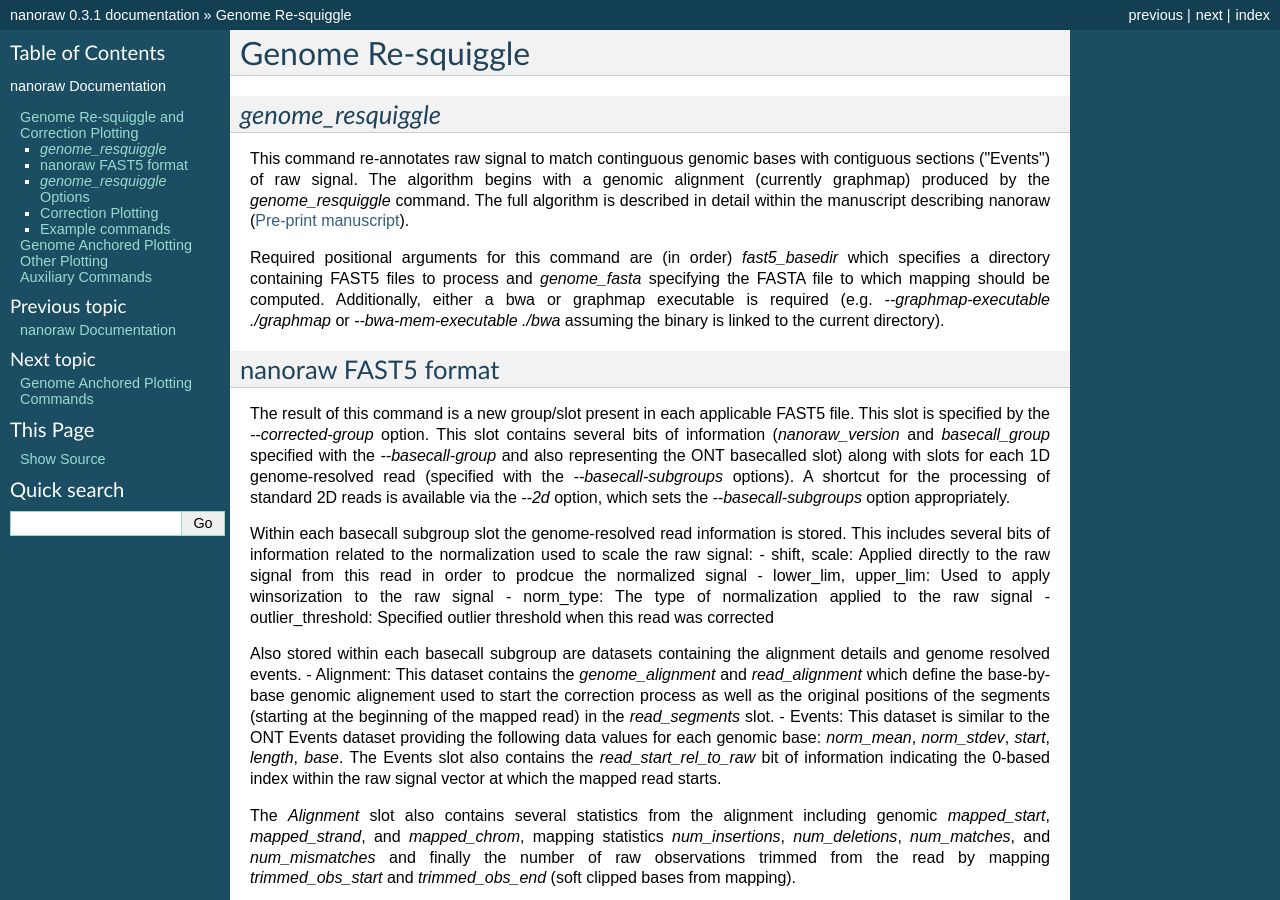
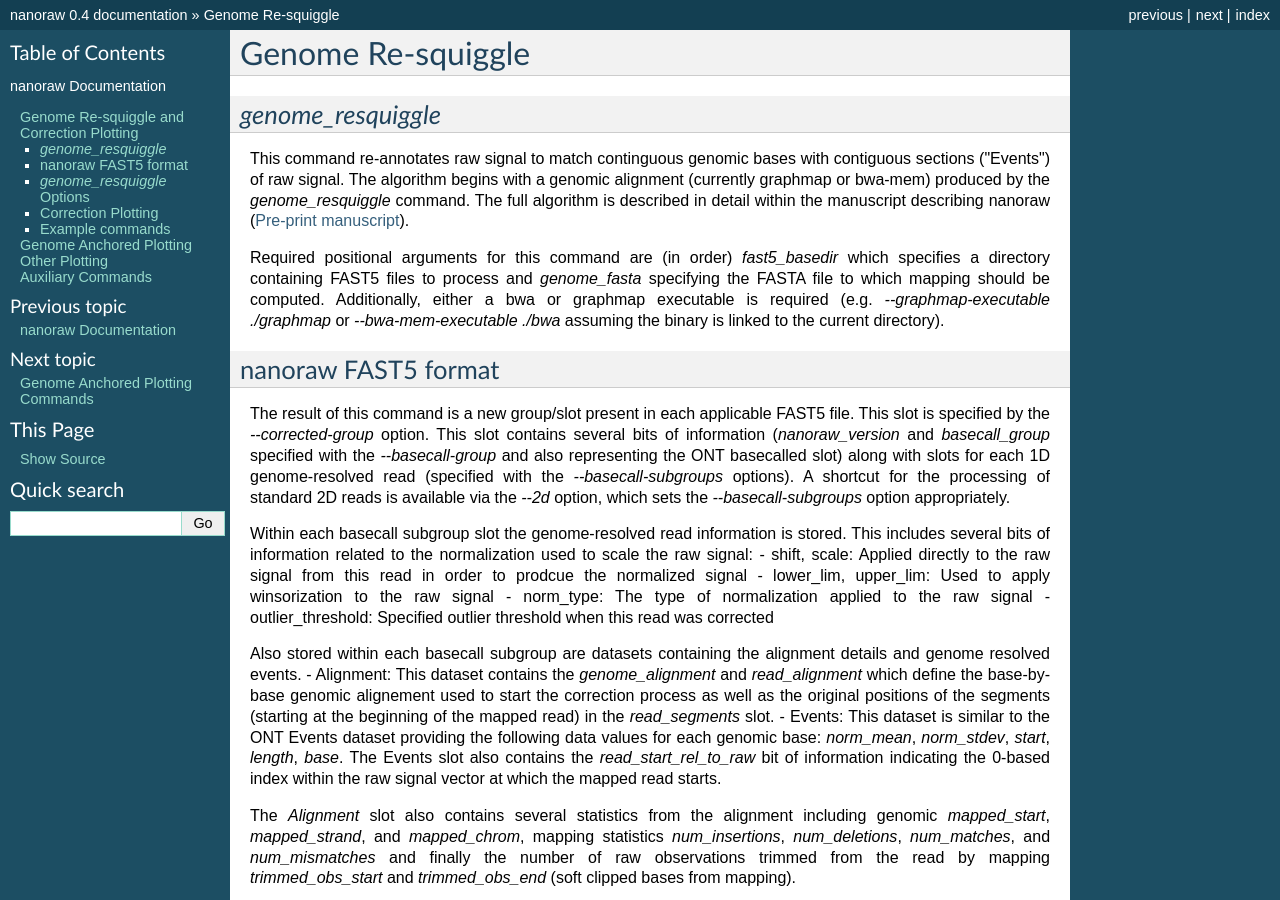
Before and after one commit to marcus1487/nanoraw, a Sphinx documentation site: the page built from docs/resquiggle.rst, in a window 1280 px wide and 900 px high. Built offline with Sphinx 7.4.7, drawn with Linux system fonts in a browser that asks for light colours; some of the changed text lies outside the part shown.

Commit message:
Bump version to 0.4

```diff
--- a/docs/conf.py
+++ b/docs/conf.py
@@ -55,9 +55,9 @@ author = u'Marcus Stoiber'
 # built documents.
 #
 # The short X.Y version.
-version = u'0.3.1'
+version = u'0.4'
 # The full version, including alpha/beta/rc tags.
-release = u'0.3.1'
+release = u'0.4'
 
 # The language for content autogenerated by Sphinx. Refer to documentation
 # for a list of supported languages.
--- a/docs/resquiggle.rst
+++ b/docs/resquiggle.rst
@@ -4,7 +4,7 @@ Genome Re-squiggle
 `genome_resquiggle`
 -------------------
 
-This command re-annotates raw signal to match continguous genomic bases with contiguous sections ("Events") of raw signal. The algorithm begins with a genomic alignment (currently graphmap) produced by the `genome_resquiggle` command. The full algorithm is described in detail within the manuscript describing nanoraw (`Pre-print manuscript <http://biorxiv.org/content/early/2016/12/15/094672>`_).
+This command re-annotates raw signal to match continguous genomic bases with contiguous sections ("Events") of raw signal. The algorithm begins with a genomic alignment (currently graphmap or bwa-mem) produced by the `genome_resquiggle` command. The full algorithm is described in detail within the manuscript describing nanoraw (`Pre-print manuscript <http://biorxiv.org/content/early/2016/12/15/094672>`_).
 
 Required positional arguments for this command are (in order) `fast5_basedir` which specifies a directory containing FAST5 files to process and `genome_fasta` specifying the FASTA file to which mapping should be computed. Additionally, either a bwa or graphmap executable is required (e.g. `--graphmap-executable ./graphmap` or `--bwa-mem-executable ./bwa` assuming the binary is linked to the current directory).
 
--- a/setup.py
+++ b/setup.py
@@ -6,7 +6,7 @@ def readme():
 
 setup(
     name = "nanoraw",
-    version = "0.3.1",
+    version = "0.4",
     packages = ["nanoraw"],
     install_requires = ['h5py', 'rpy2', 'numpy', 'scipy'],
 
```
Also changed, not shown: 1 other file.
